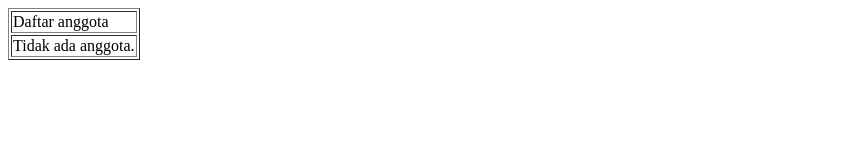
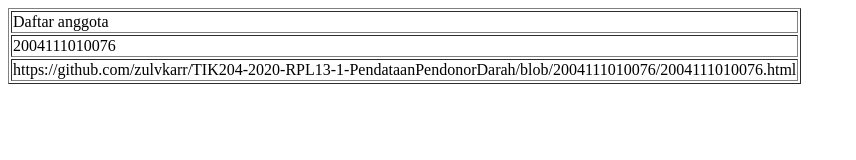
Before and after one commit to zulvkarr/TIK204-2020-RPL13-1-PendataanPendonorDarah, a plain HTML site: page index.html in a window 1280 px wide. Shown: the whole page, without its empty margins (0-856 px from the left). Drawn offline with Linux system fonts and the light colour scheme.

Commit message:
Update index.html

```diff
--- a/index.html
+++ b/index.html
@@ -6,7 +6,8 @@
 <body>
 <table border=”0”>
 <tr><td>Daftar anggota</td></tr>
-<tr><td>Tidak ada anggota.</td></tr>
+<tr><td>2004111010076</td></tr>
+<tr><td>https://github.com/zulvkarr/TIK204-2020-RPL13-1-PendataanPendonorDarah/blob/2004111010076/2004111010076.html</td></tr>
 </table>
 </body>
 </html>
```
